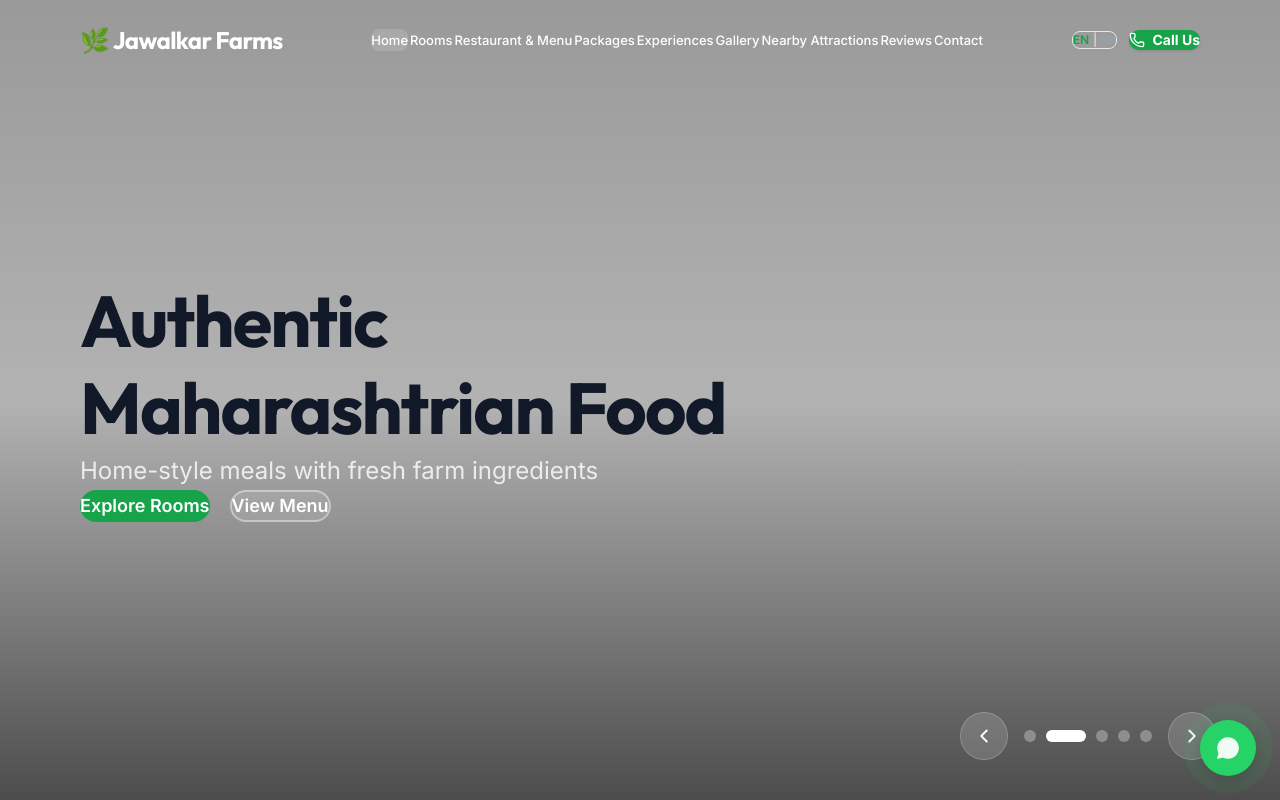
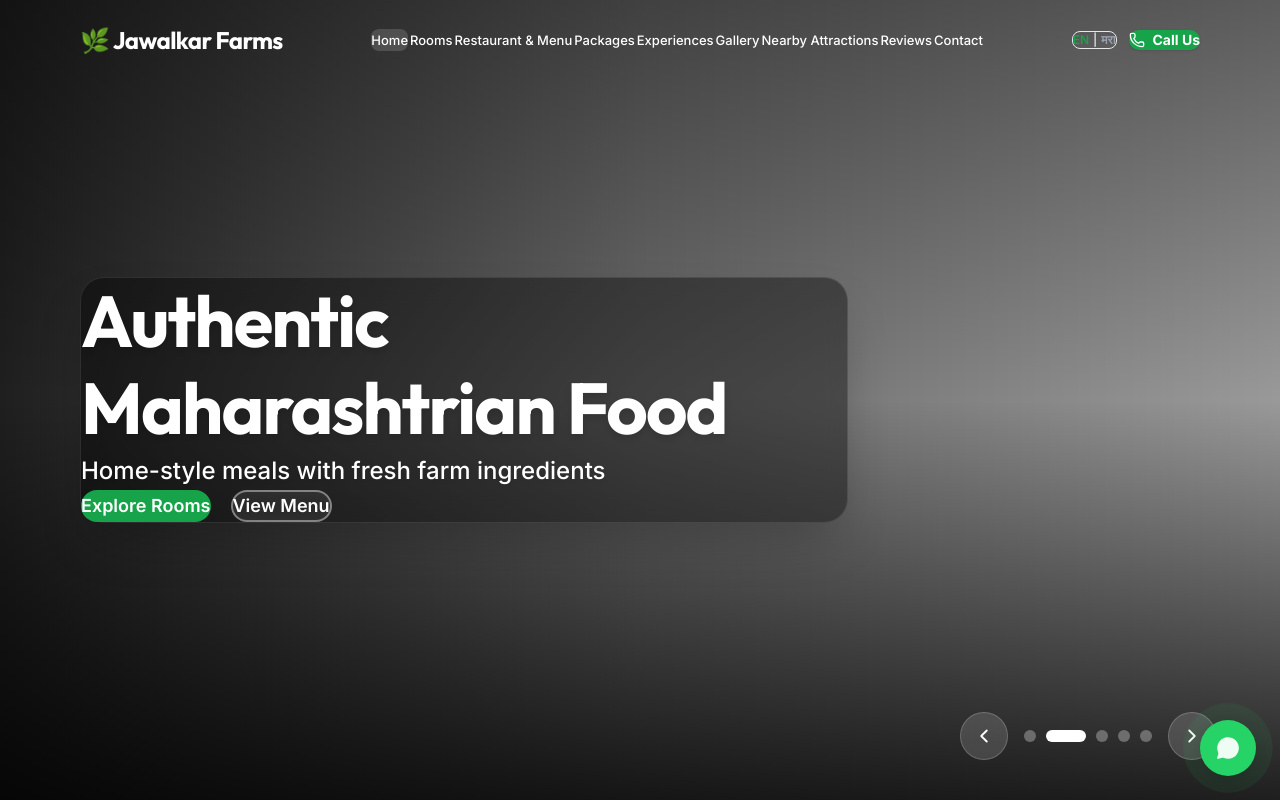
Before and after one commit to OmSwapnilGade/Jawalkar-Farms-Hotel-Advertisement, a React (Vite) app: page / in a window 1280 px wide. Shown: the top 800 px of the page. Built offline with nearby package versions, Linux system fonts and the light colour scheme.

Commit message:
improving hero

```diff
--- a/src/components/home/HeroSlider.jsx
+++ b/src/components/home/HeroSlider.jsx
@@ -56,7 +56,9 @@ export default function HeroSlider() {
       </AnimatePresence>
 
       {/* Dark overlay for text readability */}
-      <div className="absolute inset-0 bg-gradient-to-t from-black/70 via-black/30 to-black/40" />
+      <div className="absolute inset-0 bg-black/40" />
+      <div className="absolute inset-0 bg-gradient-to-r from-black/80 via-black/30 to-transparent" />
+      <div className="absolute inset-0 bg-gradient-to-t from-black/80 via-transparent to-black/40" />
 
       {/* Content */}
       <div className="relative h-full section-container flex flex-col justify-center items-center text-center lg:items-start lg:text-left pt-20">
@@ -67,15 +69,15 @@ export default function HeroSlider() {
             animate={{ opacity: 1, y: 0 }}
             exit={{ opacity: 0, y: -30 }}
             transition={{ duration: 0.6 }}
-            className="max-w-3xl"
+            className="max-w-3xl bg-black/40 backdrop-blur-md p-8 sm:p-12 rounded-3xl border border-white/10 shadow-2xl"
           >
             <motion.h1
-              className="font-heading text-4xl sm:text-5xl lg:text-7xl font-bold text-white mb-6 leading-[1.1] tracking-tight"
+              className="font-heading text-4xl sm:text-5xl lg:text-7xl font-bold !text-white mb-6 leading-[1.1] tracking-tight drop-shadow-lg"
             >
               {Array.isArray(slides) ? slides[current]?.title : ''}
             </motion.h1>
             <motion.p
-              className="text-white/80 text-lg sm:text-xl lg:text-2xl mb-10 leading-relaxed max-w-2xl mx-auto lg:mx-0"
+              className="!text-white text-lg sm:text-xl lg:text-2xl mb-10 leading-relaxed max-w-2xl mx-auto lg:mx-0 drop-shadow-md font-medium"
             >
               {Array.isArray(slides) ? slides[current]?.subtitle : ''}
             </motion.p>
```
